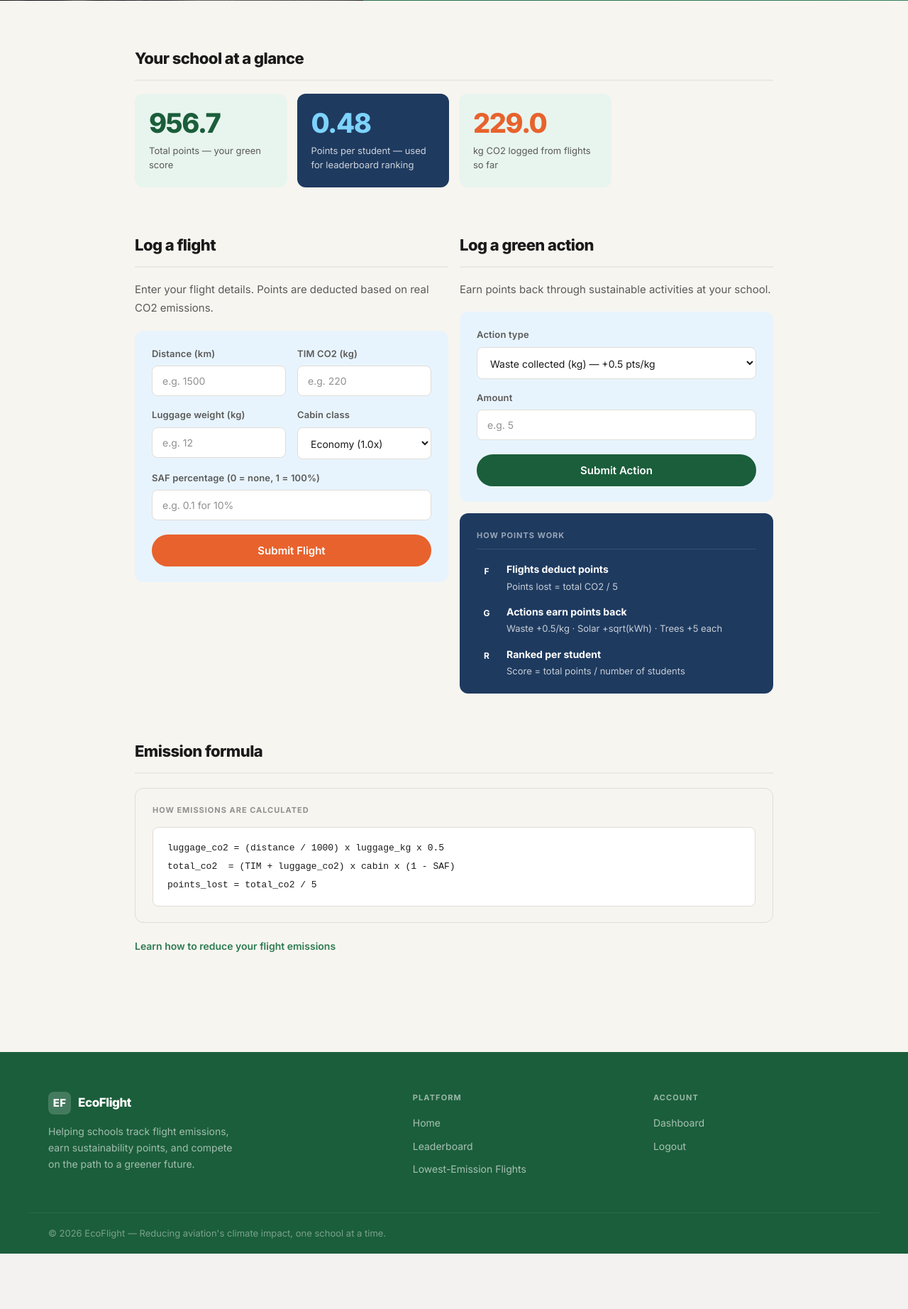
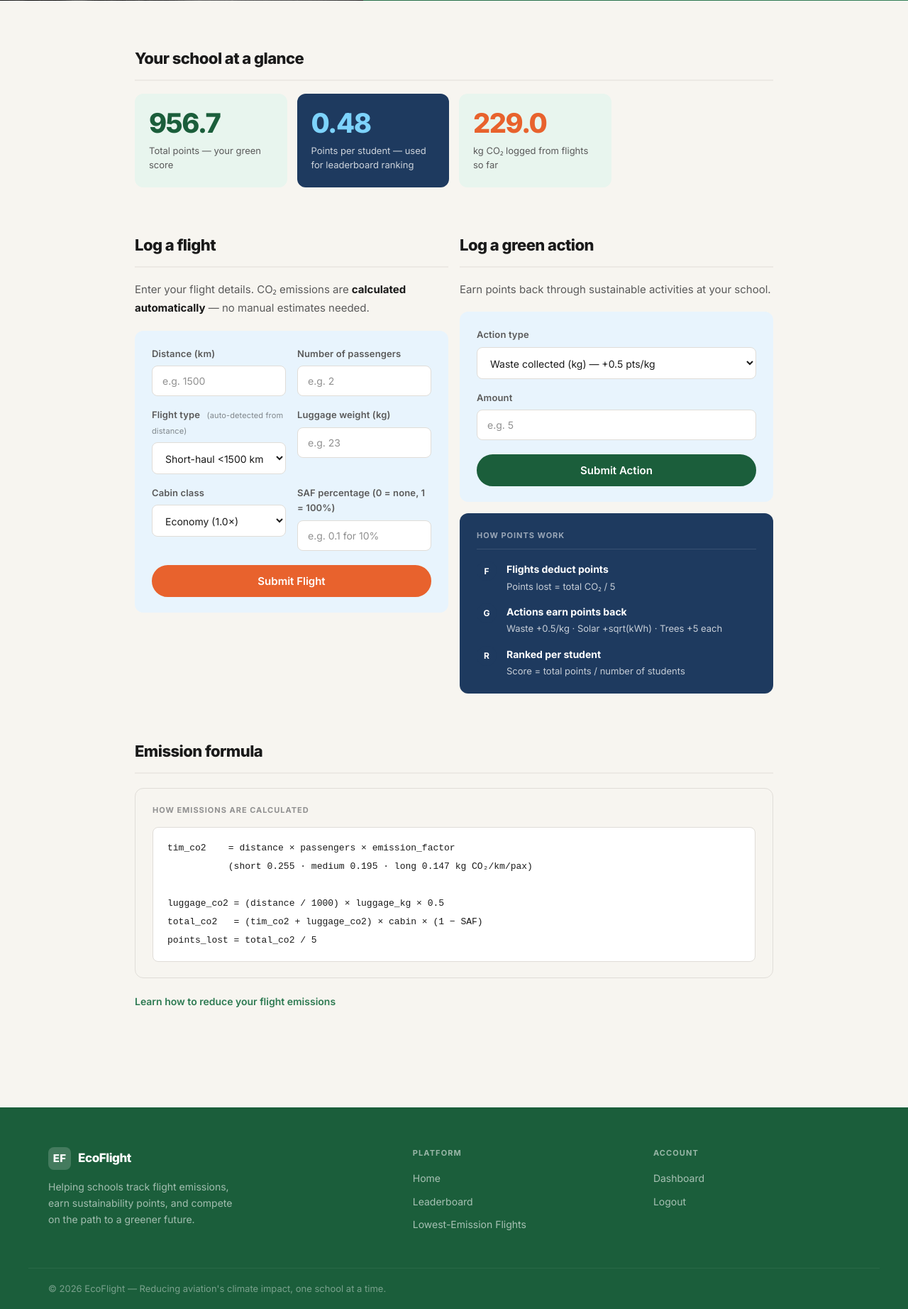
Before and after one commit to zach123abc/EcoFlight, a Flask app: page /dashboard in a window 1280 px wide. Shown: the part 837-2681 px from the top of the page at 71% size. Before the commit the page ends 2603 px from the top, so only its background shows below. Run offline with Flask 3, Linux system fonts and the light colour scheme; a user stored in the database is signed in.

Commit message:
Refine CO₂ terminology and enhance flight form
Updated text to use 'CO₂' instead of 'CO2' and improved flight details instructions. Added auto-detection for flight type based on distance.

```diff
--- a/templates/dashboard.html
+++ b/templates/dashboard.html
@@ -61,7 +61,7 @@
         </div>
         <div class="lef-stat lef-stat--green">
           <div class="lef-stat__num" style="color:var(--orange);">{{ school.total_emissions | round(1) }}</div>
-          <div class="lef-stat__text">kg CO2 logged from flights so far</div>
+          <div class="lef-stat__text">kg CO₂ logged from flights so far</div>
         </div>
       </div>
     </section>
@@ -73,38 +73,74 @@
       <section class="lef-section" id="log-flight" style="margin-bottom:0;">
         <h2 class="lef-section__title">Log a flight</h2>
         <div class="lef-section__body" style="margin-bottom:18px;">
-          <p>Enter your flight details. Points are deducted based on real CO2 emissions.</p>
+          <p>Enter your flight details. CO₂ emissions are <strong>calculated automatically</strong> — no manual estimates needed.</p>
         </div>
         <div class="lef-card lef-card--light-blue">
           <form class="form" method="POST" action="/add_flight">
+
+            <!-- Row 1: Distance + Passengers -->
             <div class="form__row">
               <div>
                 <label class="form-label">Distance (km)</label>
-                <input class="input" name="distance" type="number" step="any" min="0" placeholder="e.g. 1500" required>
+                <input class="input" name="distance" type="number" step="any" min="0"
+                       placeholder="e.g. 1500" required
+                       oninput="autoDetectFlightType(this.value)">
               </div>
               <div>
-                <label class="form-label">TIM CO2 (kg)</label>
-                <input class="input" name="tim" type="number" step="any" min="0" placeholder="e.g. 220" required>
+                <label class="form-label">Number of passengers</label>
+                <input class="input" name="passengers" type="number" step="1" min="1"
+                       placeholder="e.g. 2" required>
               </div>
             </div>
+
+            <!-- Row 2: Flight type + Luggage -->
             <div class="form__row">
               <div>
+                <label class="form-label">
+                  Flight type
+                  <span id="flight-type-hint"
+                        style="font-size:11px; font-weight:400; color:rgba(0,0,0,.45); margin-left:6px;">
+                    (auto-detected from distance)
+                  </span>
+                </label>
+                <select class="input" name="flight_type" id="flight_type_select">
+                  <option value="short">Short-haul &lt;1500 km — 0.255 kg CO₂/km/pax</option>
+                  <option value="medium">Medium-haul 1500–4000 km — 0.195 kg CO₂/km/pax</option>
+                  <option value="long">Long-haul &gt;4000 km — 0.147 kg CO₂/km/pax</option>
+                </select>
+              </div>
+              <div>
                 <label class="form-label">Luggage weight (kg)</label>
-                <input class="input" name="luggage" type="number" step="any" min="0" placeholder="e.g. 12" required>
+                <input class="input" name="luggage" type="number" step="any" min="0"
+                       placeholder="e.g. 23" required>
               </div>
+            </div>
+
+            <!-- Row 3: Cabin class + SAF -->
+            <div class="form__row">
               <div>
                 <label class="form-label">Cabin class</label>
                 <select class="input" name="cabin">
-                  <option value="1.0">Economy (1.0x)</option>
-                  <option value="1.5">Premium Economy (1.5x)</option>
-                  <option value="3.0">Business (3.0x)</option>
+                  <option value="1.0">Economy (1.0×)</option>
+                  <option value="1.5">Premium Economy (1.5×)</option>
+                  <option value="3.0">Business (3.0×)</option>
                 </select>
               </div>
+              <div>
+                <label class="form-label">SAF percentage (0 = none, 1 = 100%)</label>
+                <input class="input" name="saf" type="number" step="0.01" min="0" max="1"
+                       placeholder="e.g. 0.1 for 10%" required>
+              </div>
             </div>
-            <div>
-              <label class="form-label">SAF percentage (0 = none, 1 = 100%)</label>
-              <input class="input" name="saf" type="number" step="0.01" min="0" max="1" placeholder="e.g. 0.1 for 10%" required>
+
+            <!-- Live CO2 estimate -->
+            <div id="co2-preview"
+                 style="background:rgba(0,0,0,.06); border-radius:8px; padding:12px 16px;
+                        font-size:13px; color:rgba(0,0,0,.65); margin-bottom:4px; display:none;">
+              Estimated CO₂: <strong id="co2-preview-val">—</strong> kg
+              &nbsp;·&nbsp; Points to deduct: <strong id="pts-preview-val">—</strong>
             </div>
+
             <button class="btn btn--orange btn--lg" type="submit" style="width:100%; margin-top:4px;">
               Submit Flight
             </button>
@@ -130,7 +166,8 @@
             </div>
             <div>
               <label class="form-label">Amount</label>
-              <input class="input" name="amount" type="number" step="any" min="0" placeholder="e.g. 5" required>
+              <input class="input" name="amount" type="number" step="any" min="0"
+                     placeholder="e.g. 5" required>
             </div>
             <button class="btn btn--primary btn--lg" type="submit" style="width:100%; margin-top:4px;">
               Submit Action
@@ -148,7 +185,7 @@
               <div class="dash-step-badge">F</div>
               <div>
                 <div style="font-size:14px; font-weight:700; color:white; margin-bottom:3px;">Flights deduct points</div>
-                <div style="font-size:13px; color:rgba(255,255,255,.75); line-height:1.5;">Points lost = total CO2 / 5</div>
+                <div style="font-size:13px; color:rgba(255,255,255,.75); line-height:1.5;">Points lost = total CO₂ / 5</div>
               </div>
             </div>
             <div style="display:flex; align-items:flex-start; gap:14px;">
@@ -177,8 +214,10 @@
       <div class="lef-formula">
         <div class="lef-formula__label">How emissions are calculated</div>
         <code class="lef-formula__code">
-          luggage_co2 = (distance / 1000) x luggage_kg x 0.5<br>
-          total_co2 &nbsp;= (TIM + luggage_co2) x cabin x (1 - SAF)<br>
+          tim_co2 &nbsp;&nbsp;&nbsp;= distance × passengers × emission_factor<br>
+          &nbsp;&nbsp;&nbsp;&nbsp;&nbsp;&nbsp;&nbsp;&nbsp;&nbsp;&nbsp;&nbsp;(short 0.255 · medium 0.195 · long 0.147 kg CO₂/km/pax)<br><br>
+          luggage_co2 = (distance / 1000) × luggage_kg × 0.5<br>
+          total_co2 &nbsp;&nbsp;= (tim_co2 + luggage_co2) × cabin × (1 − SAF)<br>
           points_lost = total_co2 / 5
         </code>
       </div>
@@ -193,4 +232,57 @@
   </div>
 </div>
 
+<!-- ══════════════════════════════════════════
+     LIVE CO2 PREVIEW + AUTO FLIGHT TYPE JS
+     ══════════════════════════════════════════ -->
+<script>
+  const emissionFactors = { short: 0.255, medium: 0.195, long: 0.147 };
+
+  function autoDetectFlightType(distanceVal) {
+    const d = parseFloat(distanceVal);
+    const sel = document.getElementById('flight_type_select');
+    if (isNaN(d)) return;
+    if (d < 1500)       sel.value = 'short';
+    else if (d <= 4000) sel.value = 'medium';
+    else                sel.value = 'long';
+    updatePreview();
+  }
+
+  function updatePreview() {
+    const form     = document.querySelector('form[action="/add_flight"]');
+    const distance = parseFloat(form.querySelector('[name=distance]').value);
+    const pax      = parseInt(form.querySelector('[name=passengers]').value);
+    const luggage  = parseFloat(form.querySelector('[name=luggage]').value);
+    const cabin    = parseFloat(form.querySelector('[name=cabin]').value);
+    const saf      = parseFloat(form.querySelector('[name=saf]').value);
+    const ftype    = form.querySelector('[name=flight_type]').value;
+
+    const preview = document.getElementById('co2-preview');
+
+    if (isNaN(distance) || isNaN(pax) || isNaN(luggage) || isNaN(cabin) || isNaN(saf)) {
+      preview.style.display = 'none';
+      return;
+    }
+
+    const factor     = emissionFactors[ftype] || 0.255;
+    const timCo2     = distance * pax * factor;
+    const luggageCo2 = (distance / 1000) * luggage * 0.5;
+    const totalCo2   = (timCo2 + luggageCo2) * cabin * (1 - saf);
+    const pts        = totalCo2 / 5;
+
+    document.getElementById('co2-preview-val').textContent = totalCo2.toFixed(1);
+    document.getElementById('pts-preview-val').textContent  = pts.toFixed(1);
+    preview.style.display = 'block';
+  }
+
+  // Attach live update listeners to all flight form inputs
+  document.addEventListener('DOMContentLoaded', () => {
+    const form = document.querySelector('form[action="/add_flight"]');
+    form.querySelectorAll('input, select').forEach(el => {
+      el.addEventListener('input', updatePreview);
+      el.addEventListener('change', updatePreview);
+    });
+  });
+</script>
+
 {% endblock %}
```
